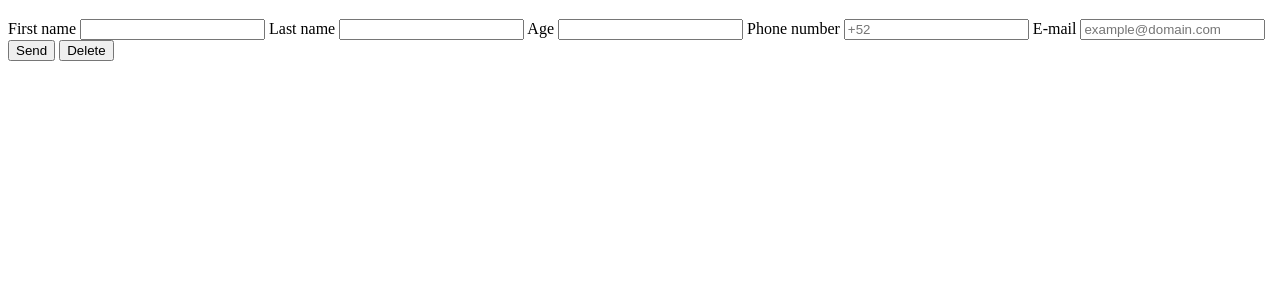
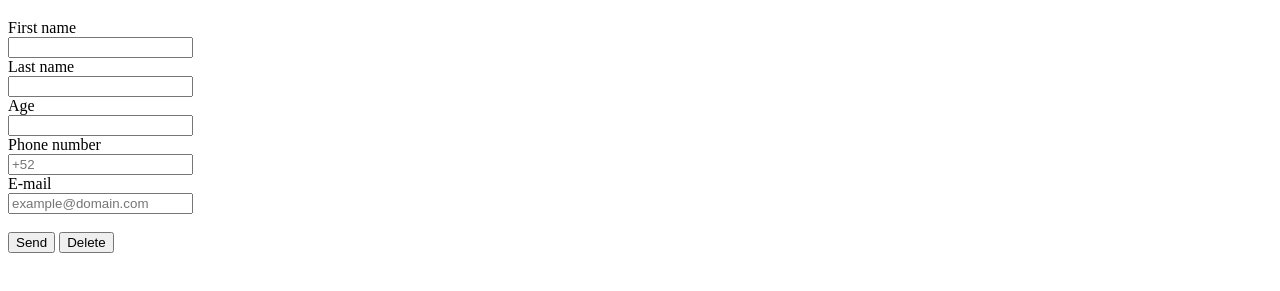
Before and after one commit to runawaytyrant/def-page, a plain HTML site: page form.html in a window 1280 px wide. Shown: the part 61-352 px from the top of the page. Drawn offline with Linux system fonts and the light colour scheme.

Commit message:
Update form.html

```diff
--- a/form.html
+++ b/form.html
@@ -7,16 +7,16 @@
 <body>
 	<h1>Form</h1>
 	<form action="send.php" method="get">
-		<label>First name</label>
-		<input type="text" name="nombre" required>
-		<label>Last name</label>
-		<input type="text" name="apellido" required>
-		<label>Age</label>
-		<input type="number" name="edad" required>
-		<label>Phone number</label>
-		<input type="tel" name="telefono" placeholder="+52" required>
-		<label>E-mail</label>
-		<input type="mail" name="correo" placeholder="example@domain.com" required>
+		<label>First name</label><br>
+		<input type="text" name="nombre" required><br>
+		<label>Last name</label><br>
+		<input type="text" name="apellido" required><br>
+		<label>Age</label><br>
+		<input type="number" name="edad" required><br>
+		<label>Phone number</label><br>
+		<input type="tel" name="telefono" placeholder="+52" required><br>
+		<label>E-mail</label><br>
+		<input type="mail" name="correo" placeholder="example@domain.com" required><br>
 		<br>
 		<input type="submit" value="Send">
 		<input type="reset" value="Delete">
```
